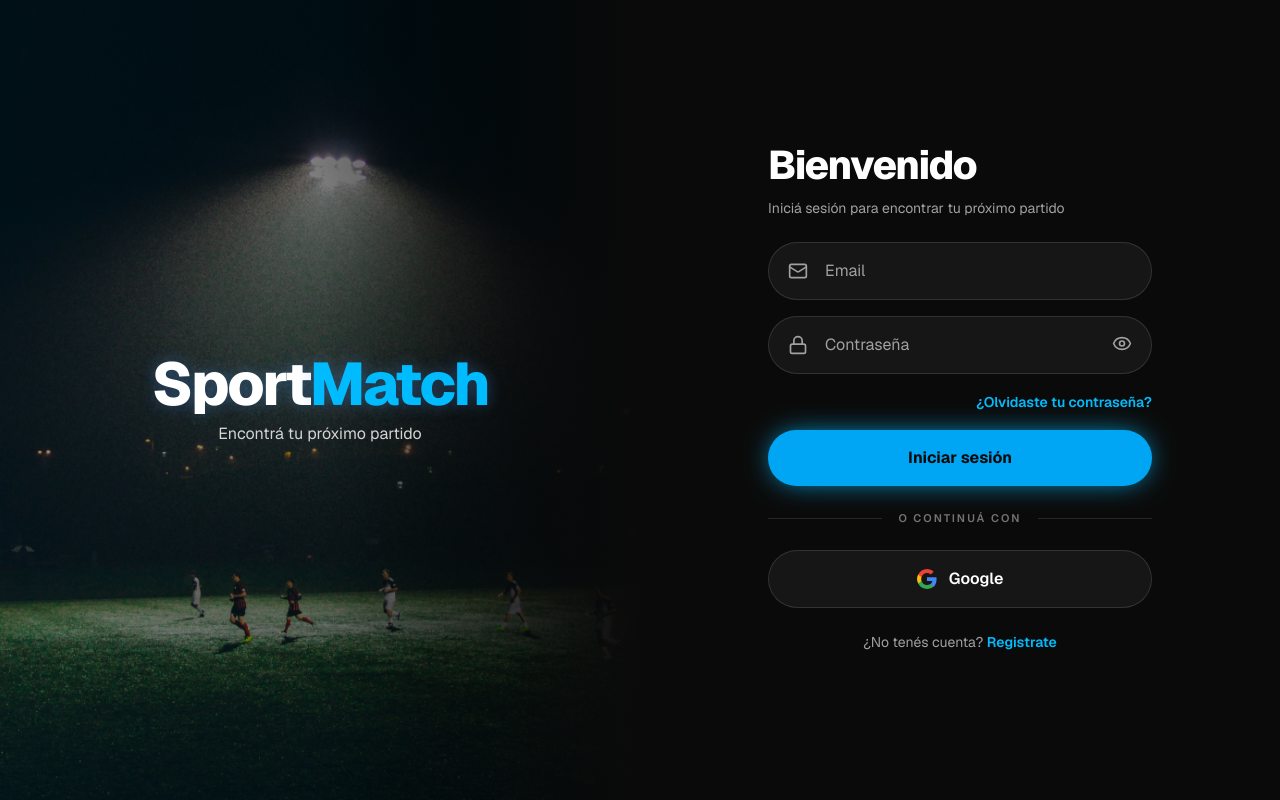
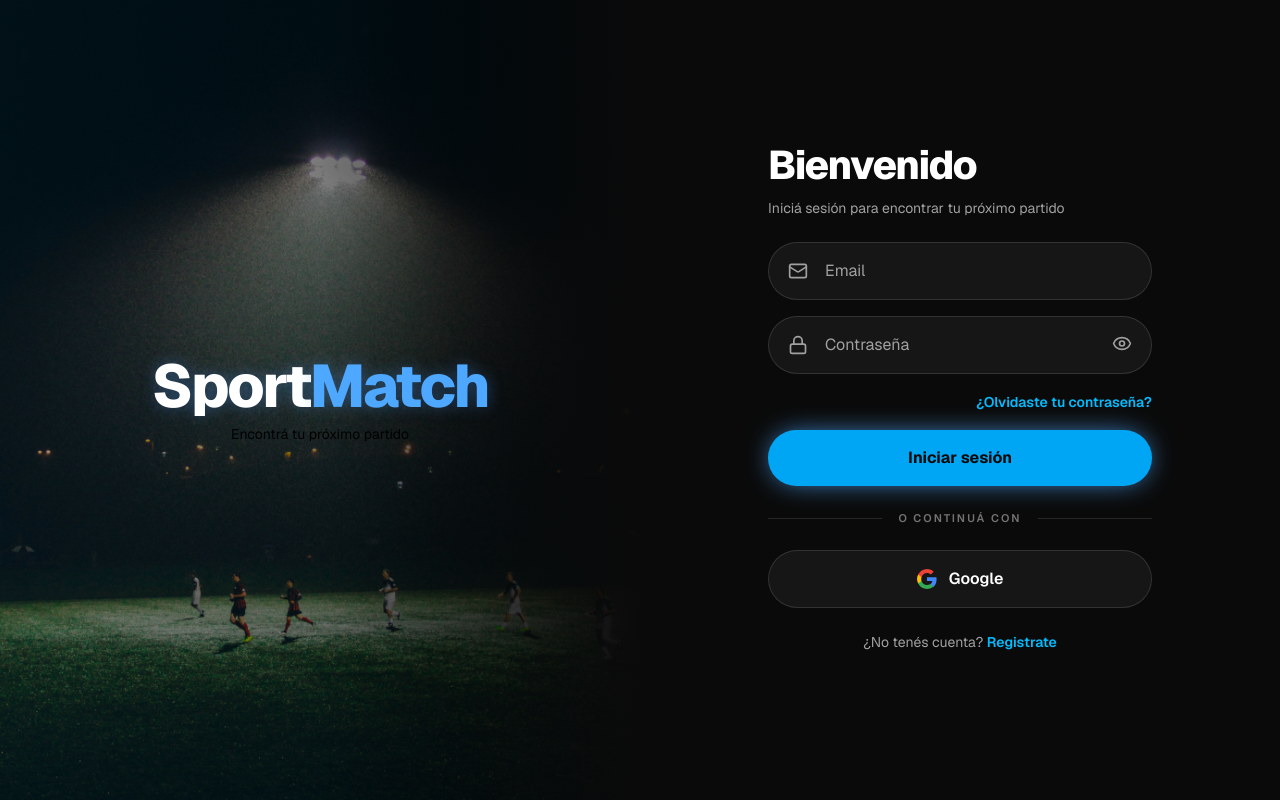
Before and after one commit to SportmatchOrg/sportmatch, a Next.js app in the folder front/: page /login in a window 1280 px wide. Built offline with nearby package versions, Linux system fonts and the light colour scheme; no server answers.

Commit message:
feat(front): agregar los tokens de color y tipografia del design system
Quita el --color-accent de shadcn: pisaba al del design system y no lo usa ningun componente del proyecto.

```diff
--- a/front/src/app/(auth)/layout.tsx
+++ b/front/src/app/(auth)/layout.tsx
@@ -1,4 +1,6 @@
 import type { ReactNode } from 'react';
+
+import { BrandLogo } from '@/components/brand-logo';
 
 const HERO_IMAGE = 'auth-hero.jpg';
 
@@ -11,8 +13,8 @@
         <div className="absolute inset-0 bg-gradient-to-b from-black/50 via-black/30 to-neutral-950 md:bg-gradient-to-r md:from-black/40 md:via-black/50 md:to-neutral-950" />
 
         <div className="absolute inset-x-0 bottom-0 flex flex-col items-center gap-2 pb-10 md:inset-0 md:justify-center md:pb-0">
-          <h1 className="animate-logo-glow text-[42px] font-extrabold tracking-[-0.036em] text-white motion-reduce:animate-none md:text-6xl">
-            Sport<span className="text-sky-400">Match</span>
+          <h1>
+            <BrandLogo className="text-[42px] md:text-6xl" />
           </h1>
           <p className="text-sm text-neutral-300 md:text-base">
             Encontrá tu próximo partido
--- a/front/src/app/globals.css
+++ b/front/src/app/globals.css
@@ -7,13 +7,48 @@
 @theme inline {
   --color-background: var(--background);
   --color-foreground: var(--foreground);
-  --color-surface-glass: rgba(255, 255, 255, 0.05);
+  --color-base: #000000;
+  --color-raised: #0b0b0e;
+  --color-sheet: #16161a;
+  --color-midnight: #001226;
+  --color-glass: rgba(255, 255, 255, 0.05);
+  --color-glass-strong: rgba(255, 255, 255, 0.1);
+  --color-surface-glass: var(--color-glass);
+  --color-accent: #4ea8ff;
+  --color-accent-bright: #7cc0ff;
+  --color-success: #66d575;
+  --color-warning: #ffcb57;
+  --color-danger: #ff5a5f;
+
+  --text-hero: 56px;
+  --text-hero--line-height: 1.05;
+  --text-hero--font-weight: 800;
+  --text-display: 44px;
+  --text-display--line-height: 1.1;
+  --text-display--font-weight: 700;
+  --text-title: 28px;
+  --text-title--line-height: 1.2;
+  --text-title--font-weight: 700;
+  --text-body: 17px;
+  --text-body--line-height: 1.5;
+  --text-body--font-weight: 400;
+  --text-caption: 13px;
+  --text-caption--line-height: 1.4;
+  --text-caption--font-weight: 500;
+  --text-overline: 11px;
+  --text-overline--line-height: 1.2;
+  --text-overline--font-weight: 700;
+  --text-overline--letter-spacing: 0.08em;
+  --text-stat: 64px;
+  --text-stat--line-height: 1;
+  --text-stat--font-weight: 800;
+
   --color-google-blue: #4285f4;
   --color-google-green: #34a853;
   --color-google-yellow: #fbbc05;
   --color-google-red: #ea4335;
   --color-logo-glow: rgba(76, 154, 255, 0.55);
-  --shadow-glow: 0 0 28px -6px var(--color-sky-400);
+  --shadow-glow: 0 0 28px -6px var(--color-accent);
   --animate-logo-glow: logo-glow 3.2s ease-in-out infinite;
   --font-sans: var(--font-geist-sans);
   --font-mono: var(--font-geist-mono);
@@ -36,7 +71,6 @@
   --color-border: var(--border);
   --color-destructive: var(--destructive);
   --color-accent-foreground: var(--accent-foreground);
-  --color-accent: var(--accent);
   --color-muted-foreground: var(--muted-foreground);
   --color-muted: var(--muted);
   --color-secondary-foreground: var(--secondary-foreground);
--- /dev/null
+++ b/front/src/components/brand-logo.tsx
@@ -0,0 +1,16 @@
+import { cn } from '@/lib/utils';
+
+export const BRAND_ACCENT = '#4ea8ff';
+
+export function BrandLogo({ className }: { className?: string }) {
+  return (
+    <span
+      className={cn(
+        'animate-logo-glow font-extrabold tracking-[-0.036em] text-white motion-reduce:animate-none',
+        className
+      )}
+    >
+      Sport<span className="text-accent">Match</span>
+    </span>
+  );
+}
```
